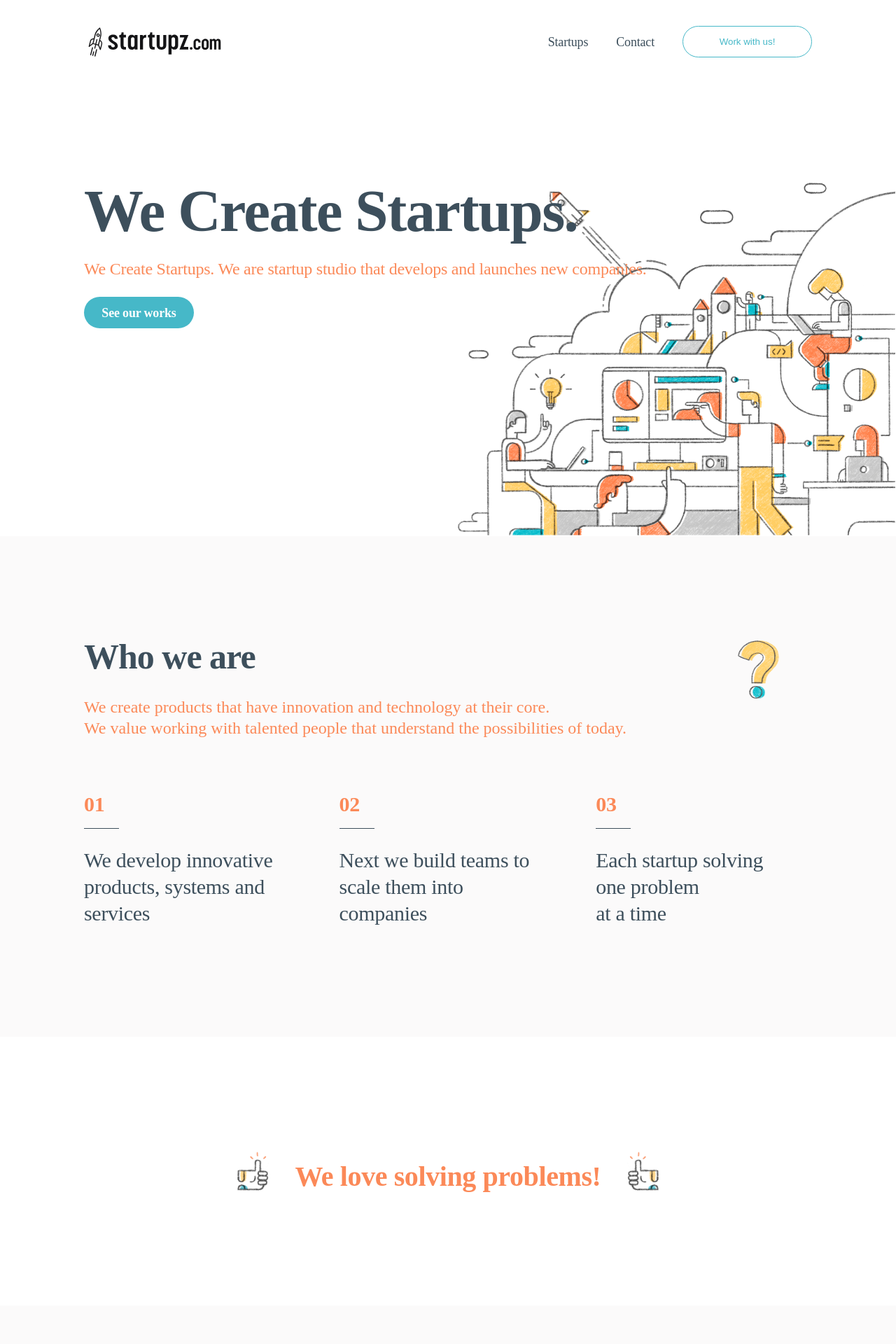
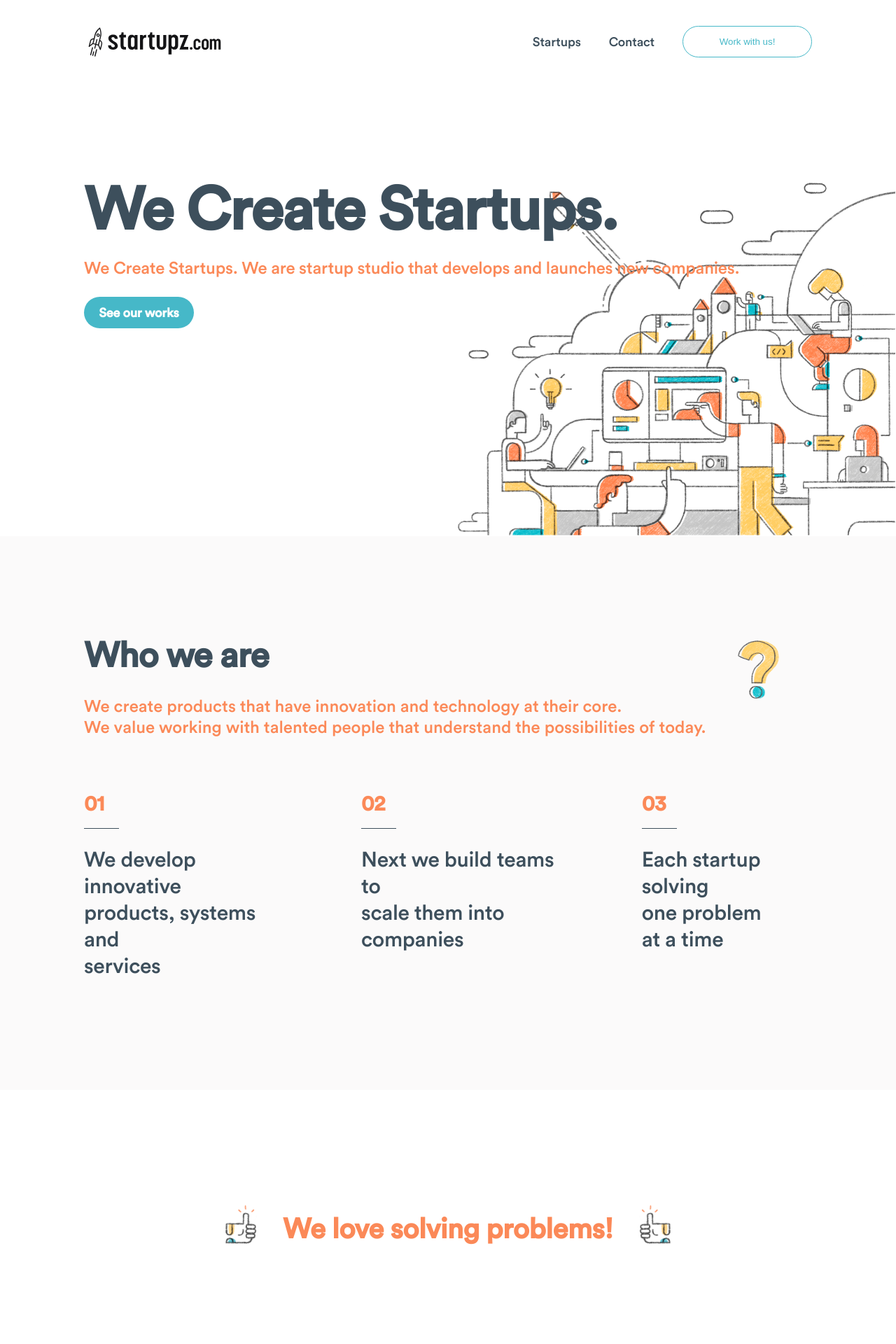
Before and after one commit to tmilost/startupz2, a Next.js app: page / in a window 1280 px wide. Shown: the top 1920 px of the page at 70% size. Built offline with nearby package versions, Linux system fonts and the light colour scheme.

Commit message:
add font custom

```diff
--- a/src/app/layout.js
+++ b/src/app/layout.js
@@ -1,7 +1,7 @@
 import './globals.scss'
-import { Inter } from 'next/font/google'
+import localFont from 'next/font/local'
 
-const inter = Inter({ subsets: ['latin'] })
+const circularStd = localFont({ src: '../../public/circularStd.ttf' })
 
 export const metadata = {
   title: 'Create Next App',
@@ -11,7 +11,7 @@ export const metadata = {
 export default function RootLayout({ children }) {
   return (
     <html lang="en">
-      <body className={inter.className}>{children}</body>
+      <body className={circularStd.className}>{children}</body>
     </html>
   )
 }
--- a/src/app/page.module.scss
+++ b/src/app/page.module.scss
@@ -23,7 +23,7 @@
         border: 0;
         background-color: transparent;
         color: #3d4f5c;
-        font-family: Circular Std;
+        font-family: var(--font-circularStd);
         font-size: 18px;
         font-style: normal;
         font-weight: 400;
@@ -53,7 +53,7 @@
       z-index: 10;
       .seeOurWorksTextOne {
         color: #3d4f5c;
-        font-family: Circular Std;
+        font-family: var(--font-circularStd);
         font-size: 85px;
         font-style: normal;
         font-weight: 700;
@@ -63,7 +63,7 @@
       }
       .seeOurWorksTextTwo {
         color: var(--primary-orange, #fb8958);
-        font-family: Circular Std;
+        font-family: var(--font-circularStd);
         font-size: 24px;
         font-style: normal;
         font-weight: 400;
@@ -79,7 +79,7 @@
         border-radius: 32.5px;
         background: #46b8c8;
         color: #fff;
-        font-family: Circular Std;
+        font-family: var(--font-circularStd);
         font-size: 18px;
         font-style: normal;
         font-weight: 700;
@@ -102,7 +102,7 @@
     padding: 147px 0 0 120px;
     .whoWeAreText1 {
       color: #3d4f5c;
-      font-family: Circular Std;
+      font-family: var(--font-circularStd);
       font-size: 50px;
       font-style: normal;
       font-weight: 700;
@@ -112,7 +112,7 @@
     .whoWeAreText2 {
       padding: 32px 0 79px 0;
       color: var(--primary-orange, #fb8958);
-      font-family: Circular Std;
+      font-family: var(--font-circularStd);
       font-size: 24px;
       font-style: normal;
       font-weight: 400;
@@ -144,7 +144,7 @@
         padding-bottom: 19px;
         width: 50px;
         color: var(--primary-orange, #fb8958);
-        font-family: Circular Std;
+        font-family: var(--font-circularStd);
         font-size: 30px;
         font-style: normal;
         font-weight: 700;
@@ -154,7 +154,7 @@
       .whoWeArePointText {
         padding: 26px 95px 0 0;
         color: #3d4f5c;
-        font-family: Circular Std;
+        font-family: var(--font-circularStd);
         font-size: 30px;
         font-style: normal;
         font-weight: 400;
@@ -170,7 +170,7 @@
     .solvingProblemText {
       color: var(--primary-orange, #fb8958);
       text-align: center;
-      font-family: Circular Std;
+      font-family: var(--font-circularStd);
       font-size: 40px;
       font-style: normal;
       font-weight: 700;
@@ -185,7 +185,7 @@
   }
   .ourCoreValuesText {
     color: #3d4f5c;
-    font-family: Circular Std;
+    font-family: var(--font-circularStd);
     font-size: 50px;
     font-style: normal;
     font-weight: 700;
@@ -200,7 +200,7 @@
     display: flex;
     justify-content: center;
     color: #3d4f5c;
-    font-family: Circular Std;
+    font-family: var(--font-circularStd);
     font-size: 50px;
     font-style: normal;
     font-weight: 700;
@@ -222,15 +222,15 @@
       box-shadow: 0px 8px 35px 0px rgba(187, 169, 142, 0.15);
       margin-bottom: 25px;
       &:nth-child(1) {
-        margin-right: 24px;
+        margin-right: 20px;
       }
       &:nth-child(3) {
-        margin-right: 24px;
+        margin-right: 20px;
       }
       .ourWorkTitle1 {
         color: #a9bc87;
         text-align: center;
-        font-family: Circular Std;
+        font-family: var(--font-circularStd);
         font-size: 32px;
         font-style: normal;
         font-weight: 700;
@@ -241,7 +241,7 @@
       .ourWorkTitle2 {
         color: #8bb5c9;
         text-align: center;
-        font-family: Circular Std;
+        font-family: var(--font-circularStd);
         font-size: 32px;
         font-style: normal;
         font-weight: 700;
@@ -252,7 +252,7 @@
       .ourWorkTitle3 {
         color: #00a0b6;
         text-align: center;
-        font-family: Circular Std;
+        font-family: var(--font-circularStd);
         font-size: 32px;
         font-style: normal;
         font-weight: 700;
@@ -263,7 +263,7 @@
       .ourWorkTitle4 {
         color: #8b60d3;
         text-align: center;
-        font-family: Circular Std;
+        font-family: var(--font-circularStd);
         font-size: 32px;
         font-style: normal;
         font-weight: 700;
@@ -274,7 +274,7 @@
       .ourWorkText {
         color: #3d4f5c;
         text-align: center;
-        font-family: Circular Std;
+        font-family: var(--font-circularStd);
         font-size: 16px;
         font-style: normal;
         font-weight: 400;
@@ -333,7 +333,7 @@
     .weAreHiringTittle {
       color: #3d4f5c;
       text-align: center;
-      font-family: Circular Std;
+      font-family: var(--font-circularStd);
       font-size: 50px;
       font-style: normal;
       font-weight: 700;
@@ -344,7 +344,7 @@
     .weAreHiringText {
       color: var(--primary-orange, #fb8958);
       text-align: center;
-      font-family: Circular Std;
+      font-family: var(--font-circularStd);
       font-size: 24px;
       font-style: normal;
       font-weight: 400;
@@ -360,7 +360,7 @@
       border-radius: 32.5px;
       background: #46b8c8;
       color: #fff;
-      font-family: Circular Std;
+      font-family: var(--font-circularStd);
       font-size: 18px;
       font-style: normal;
       font-weight: 700;
@@ -377,7 +377,7 @@
 
   .areYouReadyTitle {
     color: #fff;
-    font-family: Circular Std;
+    font-family: var(--font-circularStd);
     font-size: 60px;
     font-style: normal;
     font-weight: 700;
@@ -452,7 +452,7 @@
       background: #3d4f5c;
       color: #fbfbfa;
       text-align: center;
-      font-family: Circular Std;
+      font-family: var(--font-circularStd);
       font-size: 18px;
       font-style: normal;
       font-weight: 700;
@@ -480,7 +480,7 @@
     }
     .footerText {
       color: #939393;
-      font-family: Circular Std;
+      font-family: var(--font-circularStd);
       font-size: 18px;
       font-style: normal;
       font-weight: 400;
@@ -489,7 +489,7 @@
   }
   .footerTitle {
     color: #3d4f5c;
-    font-family: Circular Std;
+    font-family: var(--font-circularStd);
     font-size: 18px;
     font-style: normal;
     font-weight: 400;
@@ -501,7 +501,7 @@
     flex-direction: column;
     .footerCompanyItems {
       color: var(--complementary-green, #46b8c8);
-      font-family: Circular Std;
+      font-family: var(--font-circularStd);
       font-size: 18px;
       font-style: normal;
       font-weight: 400;
@@ -513,7 +513,7 @@
     flex-direction: column;
     .footerCotactText {
       color: #939393;
-      font-family: Circular Std;
+      font-family: var(--font-circularStd);
       font-size: 18px;
       font-style: normal;
       font-weight: 400;
@@ -522,7 +522,7 @@
     }
     .footerCotactButton {
       color: var(--complementary-green, #46b8c8);
-      font-family: Circular Std;
+      font-family: var(--font-circularStd);
       font-size: 18px;
       font-style: normal;
       font-weight: 400;
@@ -600,7 +600,7 @@
 
       padding: 60px 0 70px 0;
       .areYouReadyMessageCard {
-        width: 100%;
+        width: 90%;
         .areYouReadyMessageCardInputName {
           width: 100%;
         }
@@ -687,7 +687,7 @@
     }
   }
 }
-@media screen and (min-width: 1121px) and (max-width: 1441px) {
+@media screen and (min-width: 1121px) and (max-width: 1434px) {
   .ourWorks {
     .ourWorksGrid {
       flex-direction: column;
```
Also changed, not shown: public/circularStd.ttf (added).
